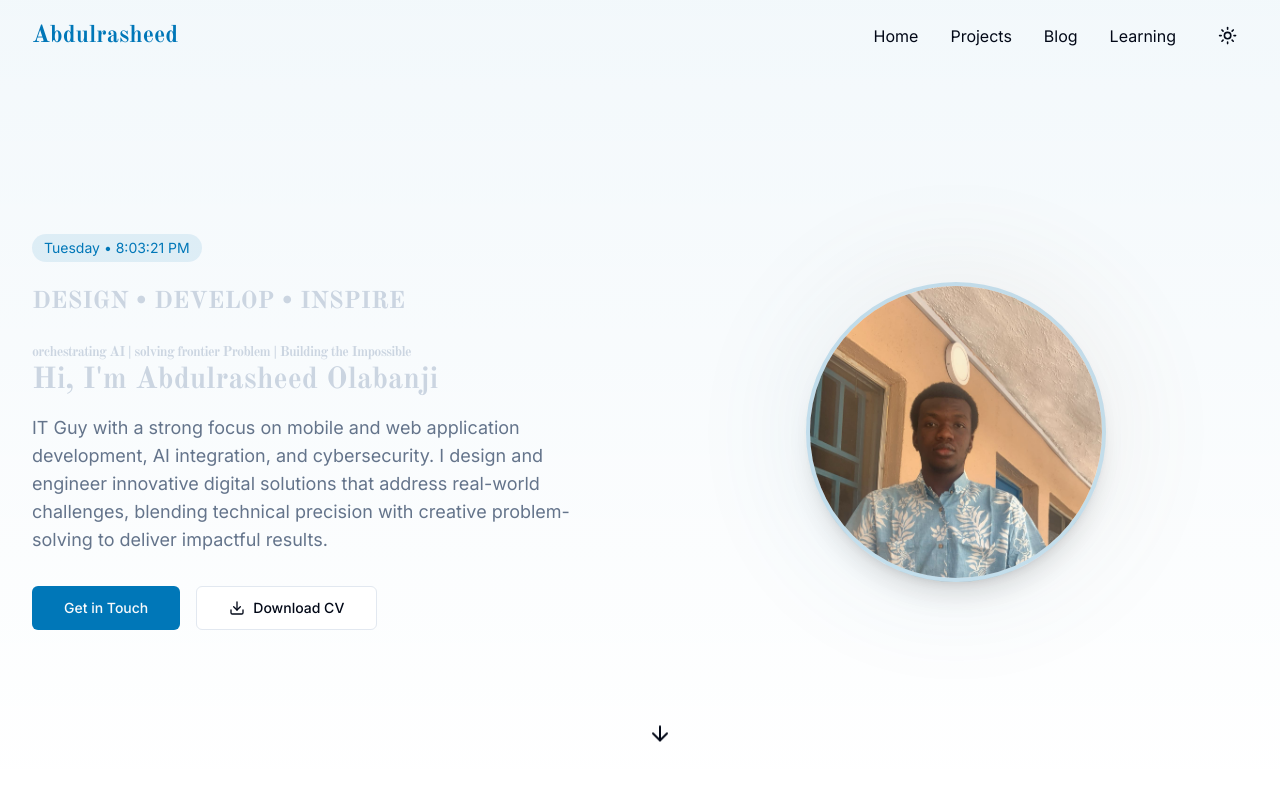
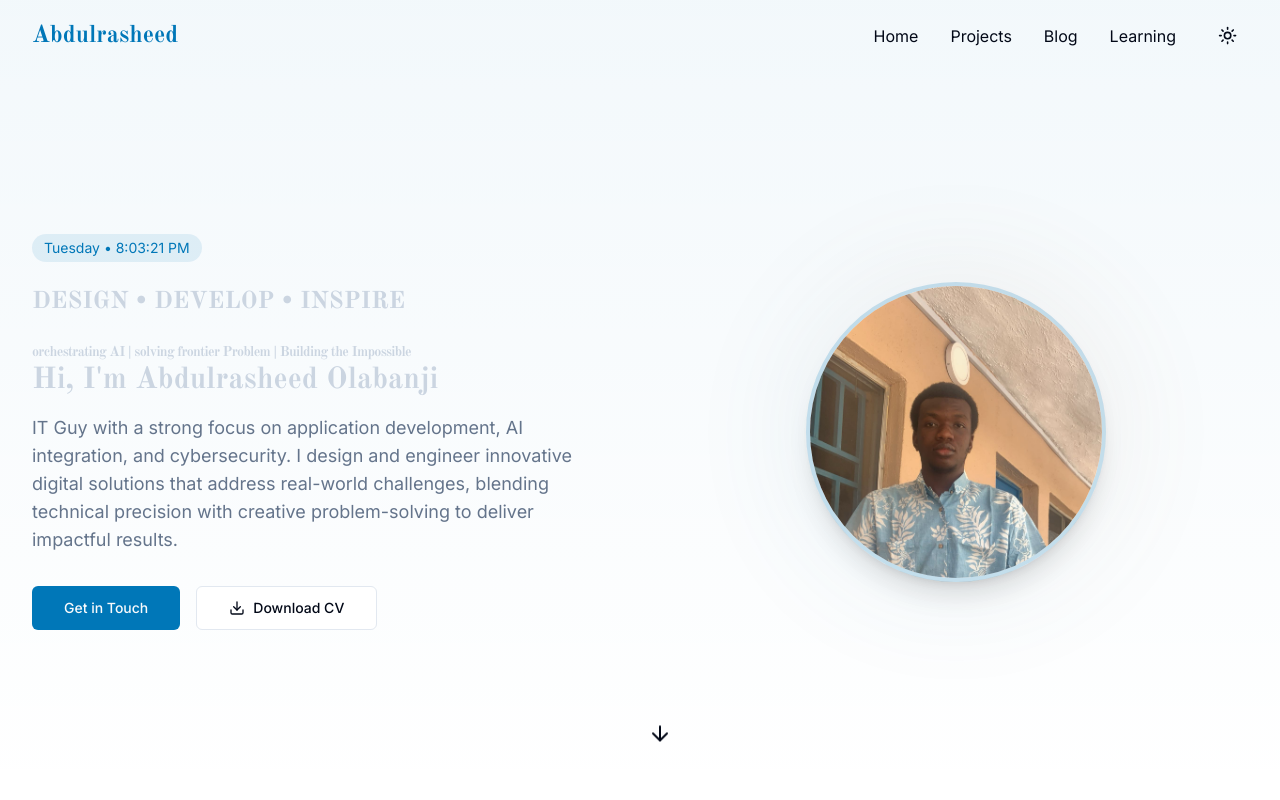
Before and after one commit to Abdul1013/my-Website, a Next.js app: page / in a window 1280 px wide. Shown: the top 800 px of the page. Built offline with nearby package versions, Linux system fonts and the light colour scheme.

Commit message:
updated project data

```diff
--- a/components/hero.tsx
+++ b/components/hero.tsx
@@ -68,7 +68,7 @@ export default function Hero() {
               </h2>
 
               <p className="text-lg mb-8 text-muted-foreground max-w-2xl mx-auto lg:mx-0">
-                IT Guy with a strong focus on mobile and web application
+                IT Guy with a strong focus on  application
                 development, AI integration, and cybersecurity. I design and
                 engineer innovative digital solutions that address real-world
                 challenges, blending technical precision with creative
```
